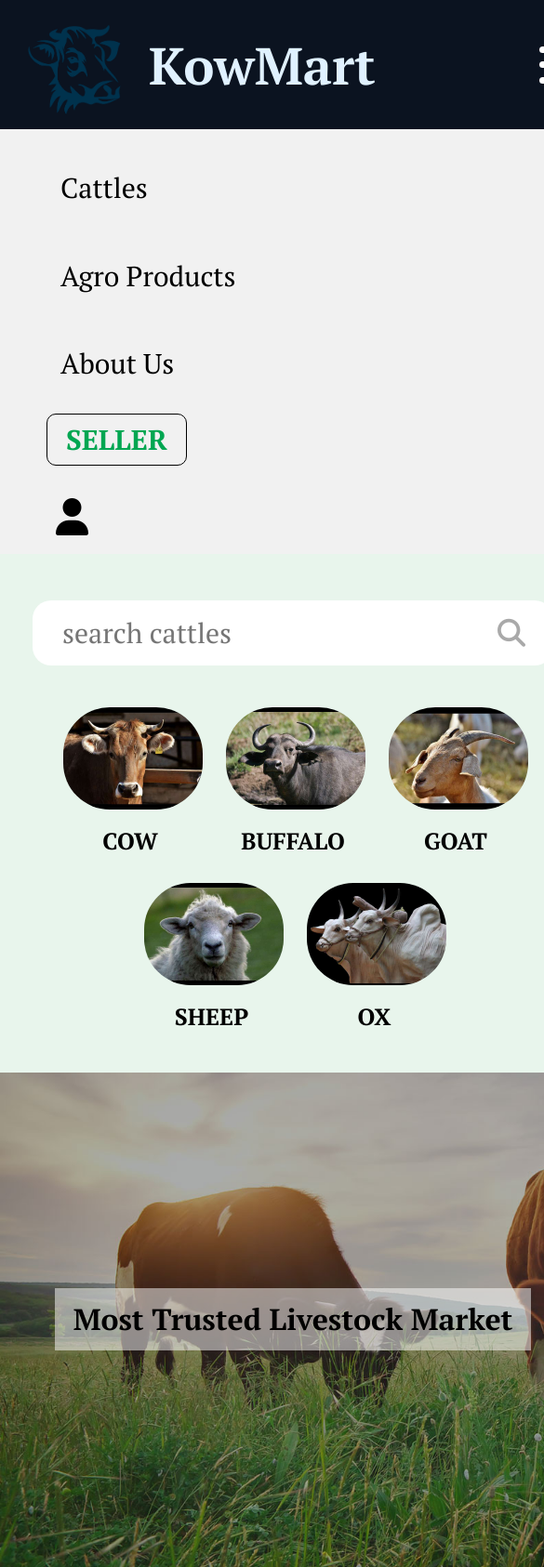
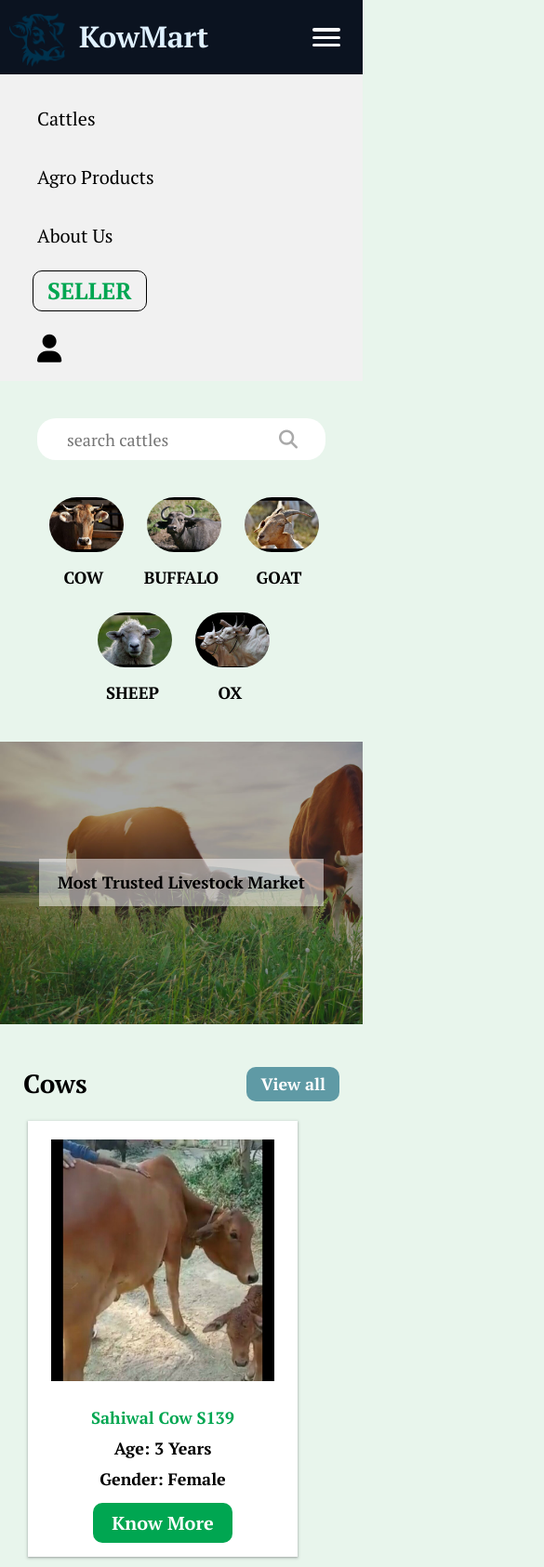
Before and after one commit to fssa-batch3/dhanush.selvam__web_project, a website: page pages/cattle/cattle_index.html in a window 390 px wide. Shown: the top 1686 px of the page at 93% size, 585 px wide, since content can reach past the window. Drawn offline with Linux system fonts and the light colour scheme; files that its build step writes are made by us from their sources; files whose address does not match are found by name.

Commit message:
npm initialize

```diff
--- a/assets/css/cattles/cattlelist.css
+++ b/assets/css/cattles/cattlelist.css
@@ -95,52 +95,43 @@ div.bspace >a >button:hover {
     color:#00a651;
 }
 
-.listhead{
-    display: none;
-}
-
 @media screen and (max-width: 480px) {
 
     .p1{
-        width: 430px;
+        width: 250px;
         margin-bottom: 50px;
     }
 
     .i1{
-        width: 420px;
-        height: 400px;
+        width: 240px;
+        height: 260px;
     }
 
     .ho7{
         flex-direction: column;
         justify-content: center;
-        margin: 20px 80px 0px 80px;
-    }
-
-    p{
-        line-height: 30px;
-    }
-
-    div.p1 >div.bspace >p{
-        font-size: 25px;
+        margin: 20px 30px 0px 30px;
     }
 
     .bspace{
         text-align: center;
-        padding: 0px;
+        margin: 0px;
+    }
+
+    div >a >button.btn{
+        display: none;
     }
 
     .titbut{
-        display: none;
+        margin: 10px 0px -10px 0px;
+        justify-content: center;
     }
 
-    .listhead{
-        display: flex;
-        justify-content: center;
-        margin: 20px 0px -10px 0px;
+    .ho6 ,.ho6buf{
+        margin:0;
     }
 
     h1{
-        font-size: 40px;
+        font-size: 28px;
     }
 }
--- a/assets/css/cattles/cattles.css
+++ b/assets/css/cattles/cattles.css
@@ -194,45 +194,40 @@ hr{
 @media screen and (max-width: 480px) {
 
     .p1{
-        width: 430px;
+        width: 250px;
         margin-bottom: 50px;
     }
 
     .i1{
-        width: 420px;
-        height: 400px;
+        width: 240px;
+        height: 260px;
     }
 
     .ho7{
         flex-direction: column;
         justify-content: center;
-        margin: 20px 80px 0px 80px;
+        margin: 20px 30px 0px 30px;
     }
 
     hr{
-        margin-top: -40px;
+        margin: -10px 35px 0px 35px;
+        height: 2px;
+        background-color: black;
     }
 
     .gif{
         margin-top: -30px;
+        width: 130px;
     }
 
     .ho1{
         background-position: 0;
-        height: 63vh;
-    }
-
-    p{
-        line-height: 30px;
-    }
-
-    div.p1 >div.bspace >p{
-        font-size: 25px;
+        height: 36vh;
     }
 
     .bspace{
        text-align: center;
-       padding: 0px;
+       margin: 0px;
     }
 
     .chl{
@@ -245,22 +240,41 @@ hr{
     }
 
     .chi{
-        width: 150px;
+        width: 80px;
     }
 
     .chl2{
-        width: 500px;
-        height: 50px;
-        font-size: 30px;
-        margin: 50px 0px 30px 0px;
+        width: 250px;
+        height: 25px;
+        font-size: 18px;
+        margin: 40px 0px 25px 0px;
     }
 
     div.chln >p{
-        font-size: 25px;
+        font-size: 18px;
         line-height: 10px;
     }
 
+    .ho8{
+        margin-left: 25px;
+        margin-right: 25px;
+    }
+
+    .ho5{
+        font-size: 18px;
+    }
+
+    .fa-magnifying-glass{
+        font-size: 20px;
+    }
+
     h1{
-        font-size: 40px;
+        font-size: 28px;
     }
+
+    .btn1{
+        font-size: 18px;
+        padding: 8px 15px;
+    }
+
 }
--- a/assets/css/header_footer.css
+++ b/assets/css/header_footer.css
@@ -21,6 +21,7 @@ header{
 
 .navbar {
     display: flex;
+    flex-wrap: wrap;
 }
 
 a {
@@ -54,6 +55,7 @@ h2{
 .foot {
     display: flex;
     flex-direction: row;
+    flex-wrap: wrap;
     justify-content: space-between;
     background-color: #0b1320;
     color: white;
@@ -138,12 +140,12 @@ i:hover{
     display: none;
     flex-direction: column;
     justify-content: space-between;
-    width: 50px;
-    height: 40px;
+    width: 30px;
+    height: 20px;
 }
 
 .toggle-button .bar{
-    height: 7px;
+    height: 3.5px;
     width: 100%;
     background-color: white;
     border-radius: 10px;
@@ -158,8 +160,8 @@ i:hover{
     .toggle-button{
         display: flex;
         position: absolute;
-        top: 3.1rem;
-        right: -15rem;
+        top: 1.9rem;
+        right: 1.5rem;
     }
 
     header{
@@ -169,21 +171,20 @@ i:hover{
     }
 
     .logo{
-        width: 100px;
+        width: 60px;
     }
 
     .logodiv{
-        padding: 30px;
-        margin-top: -5px;
+        padding: 20px 15px 0px 10px;
+        margin-top: -7px;
     }
 
     .hd{
-        font-size: 3.5rem;
+        font-size: 2rem;
     }
 
     .link_container{
         display: flex;
-        margin-top: -20px;
         background-color: #f1f1f1;
         width: 100%;
     }
@@ -200,13 +201,13 @@ i:hover{
     }
 
     .butspace{
-        margin-left: 50px;
+        margin-left: 35px;
         margin-bottom: 20px;
     }
 
     li >a{
         color: black;
-        font-size: 30px;
+        font-size: 20px;
     }
 
     li >a:hover{
@@ -216,17 +217,17 @@ i:hover{
     ul.navbar{
         display: flex;
         flex-direction: column;
-        margin-left: 5px;
+        margin-left: 0;
     }
 
     ul.navbar >li{
         margin-right: 20px;
-        padding: 30px 20px;
+        padding: 20px 0px;
     }
 
     .foot{
         display: block;
-        padding: 0px 0px 0px 0px;
+        padding: 0px;
         background-color: #0b1320;
         color: white;
     }
@@ -237,12 +238,14 @@ i:hover{
     }
 
     .logof{
-        padding-left: 20px;
+        padding: 20px 0px 0px 10px;
+        width: 75px;
     }
 
     .f1p{
-        padding-left: 40px;
-        padding-right: 40px;
+        padding: 0px 25px;
+        font-size: 13px;
+        line-height: 20px;
     }
 
     .foot2{
@@ -263,7 +266,8 @@ i:hover{
         background-color: transparent;
         color: #00a651;
         border: 1px solid black;
-        font-size: 30px;
+        font-size: 25px;
+        padding: 7px 15px;
     }
 
     #sellpro{
@@ -272,10 +276,10 @@ i:hover{
 
     .fa-user{
         color: black;
-        font-size: 40px;
+        font-size: 30px;
     }
 
     .user{
-        margin: 10px 0px 20px 60px;
+        margin: 0px 0px 20px 40px;
     }
 }
--- a/assets/css/homepage.css
+++ b/assets/css/homepage.css
@@ -128,40 +128,40 @@ hr{
 @media screen and (max-width: 480px) {
 
     .p1{
-        width: 430px;
+        width: 250px;
         margin-bottom: 50px;
     }
 
     .i1{
-        width: 420px;
-        height: 400px;
+        width: 240px;
+        height: 260px;
     }
 
     .ho7{
         flex-direction: column;
         justify-content: center;
-        margin: 20px 80px 0px 80px;
+        margin: 20px 30px 0px 30px;
     }
 
     hr{
-        margin-top: -40px;
+        margin: -10px 35px -15px 35px;
+        height: 2px;
+        background-color: black;
     }
 
     .gif{
         margin-top: -40px;
+        width: 130px;
     }
 
     .ho1{
+        height: 36vh;
         background-position: 0;
-        height: 63vh;
     }
 
-    p{
-        line-height: 30px;
-    }
-
-    div.p1 >div.bspace >p{
-        font-size: 25px;
+    .ho5{
+        padding: 5px 10px;
+        font-size: 20px;
     }
 
     .bspace{
@@ -170,7 +170,7 @@ hr{
     }
 
     .ho6{
-        font-size: 40px;
+        font-size: 28px;
     }
 
 }
--- a/assets/css/signin.css
+++ b/assets/css/signin.css
@@ -1,6 +1,7 @@
 body{
     font-family: 'PT Serif', serif;
     background-color: #e8f5ec;
+    margin: 0;
 }
 
 form{
@@ -90,14 +91,11 @@ button{
 .lotit{
     margin-right: 30px;
     margin-top: 13px;
-    font-size: 50px;
-    color: #003347;
 }
 
 p{
     margin-top: 5px;
     text-align: center;
-    margin-bottom: 20px;
     font-size: 20px;
 }
 
@@ -159,15 +157,62 @@ i:hover{
 @media screen and (max-width: 480px) {
 
     body{
-        width: fit-content;
         background-color: #e8f5ec;
     }
 
-    .bg{
-        display: block;
+    div{
+        padding: 5px;
     }
 
-    form{
-        width: fit-content;
+    .navbar{
+        justify-content: center;
+        align-items: center;
+        margin: 40px 0px 10px 0px;
+    }
+
+    .logodiv{
+        margin-right: 10px;
+    }
+
+    .logo{
+        width: 65px;
+        margin: 0;
+    }
+
+    .lotit {
+        margin: 0;
+    }
+
+    .hd{
+        font-size: 40px;
+        margin: 0;
+    }
+
+    h1{
+        font-size: 30px;
+        margin-top: 5px;
+    }
+
+    .label{
+        font-size: 18px;
+    }
+
+    .input{
+        margin-top: 3px;
+        height: 30px;
+        font-size: 18px;
+    }
+
+    button{
+        padding: 12px 100px;
+        font-size: 20px;
+    }
+
+    p{
+        font-size: 18px;
+    }
+
+    div.new >p >a{
+        margin-left: 7px;
     }
 }
```
Also changed, not shown: package.json (added, +19 -0 lines), pages/cattle/cattle_list1.html (+0 -2 lines), pages/cattle/cattle_list2.html (+0 -2 lines), pages/cattle/cattle_list3.html (+0 -2 lines), pages/cattle/cattle_list4.html (+0 -2 lines), pages/cattle/cattle_list5.html (+0 -2 lines).
